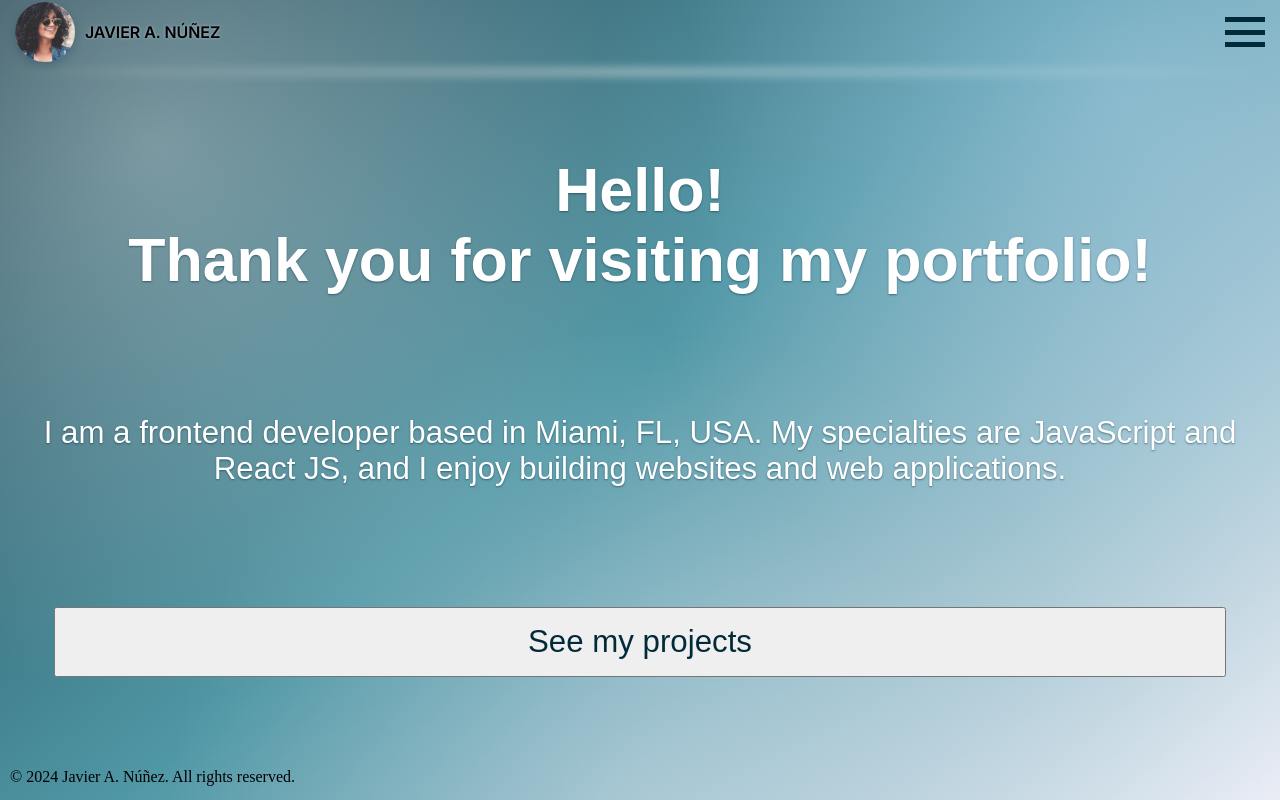
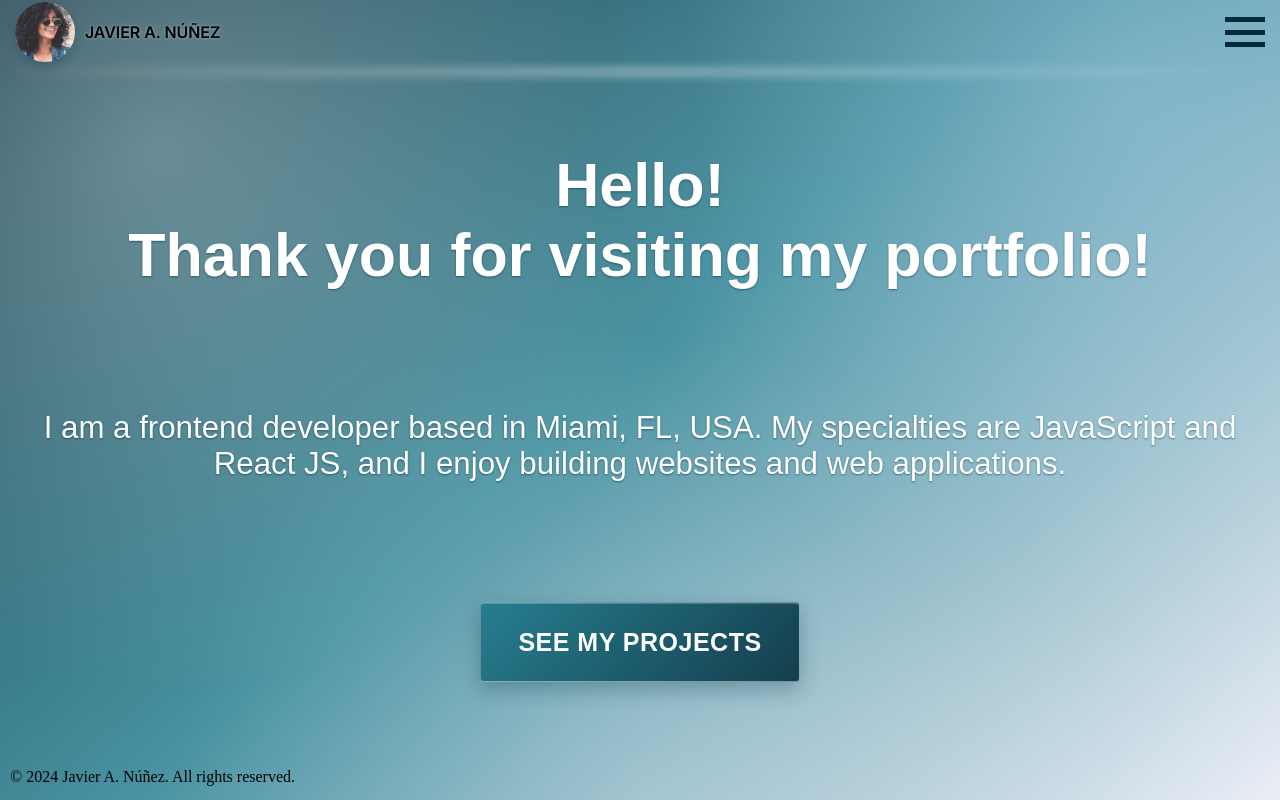
Before and after one commit to janunezdevelopment/personal-portfolio, a React (Vite) app: page / in a window 1280 px wide. Built offline with nearby package versions, Linux system fonts and the light colour scheme.

Commit message:
feat: implement smooth scrolling for project section and enhance button styles

```diff
--- a/src/pages/Home.jsx
+++ b/src/pages/Home.jsx
@@ -1,4 +1,30 @@
+import { useEffect, useRef, useState } from "react";
+
 function Home() {
+  const [showProjects, setShowProjects] = useState(false);
+  const projectsRef = useRef(null);
+
+  useEffect(() => {
+    if (showProjects && projectsRef.current) {
+      projectsRef.current.scrollIntoView({
+        behavior: "smooth",
+        block: "start",
+      });
+    }
+  }, [showProjects]);
+
+  const loadProjects = () => {
+    if (projectsRef.current) {
+      projectsRef.current.scrollIntoView({
+        behavior: "smooth",
+        block: "start",
+      });
+      return;
+    }
+
+    setShowProjects(true);
+  };
+
   return (
     <main>
       <div className="hero-div">
@@ -11,8 +37,15 @@ function Home() {
           JavaScript and React JS, and I enjoy building websites and web
           applications.
         </p>
-        <button className="projects-btn">See my projects</button>
+        <button className="projects-btn" onClick={loadProjects}>
+          See my projects
+        </button>
       </div>
+      {showProjects && (
+        <div className="projects-div" ref={projectsRef}>
+          Projects
+        </div>
+      )}
     </main>
   );
 }
--- a/src/styles.css
+++ b/src/styles.css
@@ -92,24 +92,24 @@ body {
   background:
     radial-gradient(
       circle at 12% 18%,
-      rgb(255 255 255 / 0.38),
+      rgb(255 255 255 / 0.32),
       transparent 42%
     ),
     radial-gradient(
       circle at 88% 12%,
-      rgb(191 219 247 / 0.42),
+      rgb(191 219 247 / 0.36),
       transparent 40%
     ),
     radial-gradient(
       circle at 50% 100%,
-      rgb(225 229 242 / 0.28),
+      rgb(225 229 242 / 0.24),
       transparent 46%
     ),
     linear-gradient(
       140deg,
-      rgb(2 43 58 / 0.9),
-      rgb(31 122 140 / 0.78) 48%,
-      rgb(225 229 242 / 0.7)
+      rgb(2 43 58 / 0.93),
+      rgb(31 122 140 / 0.82) 48%,
+      rgb(225 229 242 / 0.66)
     );
   background-attachment: fixed;
 }
@@ -201,7 +201,7 @@ body {
   display: flex;
   flex-direction: column;
   justify-content: space-around;
-  min-height: 32svh;
+  min-height: 35svh;
   width: 100%;
   position: absolute;
   top: 8.5svh;
@@ -323,8 +323,8 @@ main {
   display: flex;
   flex-direction: column;
   justify-content: center;
+  align-items: center;
   gap: var(--space-3xl);
-  align-items: center;
   text-align: center;
   text-shadow: var(--text-shadow-hero);
 }
@@ -338,12 +338,53 @@ main {
   text-shadow: var(--text-shadow-hero);
 }
 
-.hero-div button {
-  height: 10%;
-  width: 93%;
+.projects-btn {
+  height: var(--space-2xl);
+  width: min(93%, 20rem);
+  border: 1px solid rgb(255 255 255 / 0.4);
+  border-radius: var(--border-radius);
   font-family: inherit;
-  font-size: var(--step-2);
-  color: var(--jet-black);
+  font-size: var(--step-1);
+  font-weight: 650;
+  letter-spacing: 0.02em;
+  color: var(--white);
+  text-transform: uppercase;
+  background: linear-gradient(
+    135deg,
+    rgb(31 122 140 / 0.9),
+    rgb(2 43 58 / 0.88)
+  );
+  box-shadow:
+    0 8px 20px rgb(2 43 58 / 0.28),
+    0 1px 0 rgb(255 255 255 / 0.2) inset;
+  transition:
+    transform 0.2s ease,
+    box-shadow 0.2s ease,
+    background 0.2s ease;
+}
+
+.projects-btn:hover {
+  transform: translateY(-1px);
+  background: linear-gradient(
+    135deg,
+    rgb(31 122 140 / 0.98),
+    rgb(2 43 58 / 0.95)
+  );
+  box-shadow:
+    0 10px 24px rgb(2 43 58 / 0.32),
+    0 1px 0 rgb(255 255 255 / 0.24) inset;
+}
+
+.projects-btn:active {
+  transform: translateY(0);
+  box-shadow:
+    0 5px 14px rgb(2 43 58 / 0.26),
+    0 1px 0 rgb(255 255 255 / 0.18) inset;
+}
+
+.projects-btn:focus-visible {
+  outline: 2px solid var(--pale-sky);
+  outline-offset: 2px;
 }
 
 .projects-div {
```
